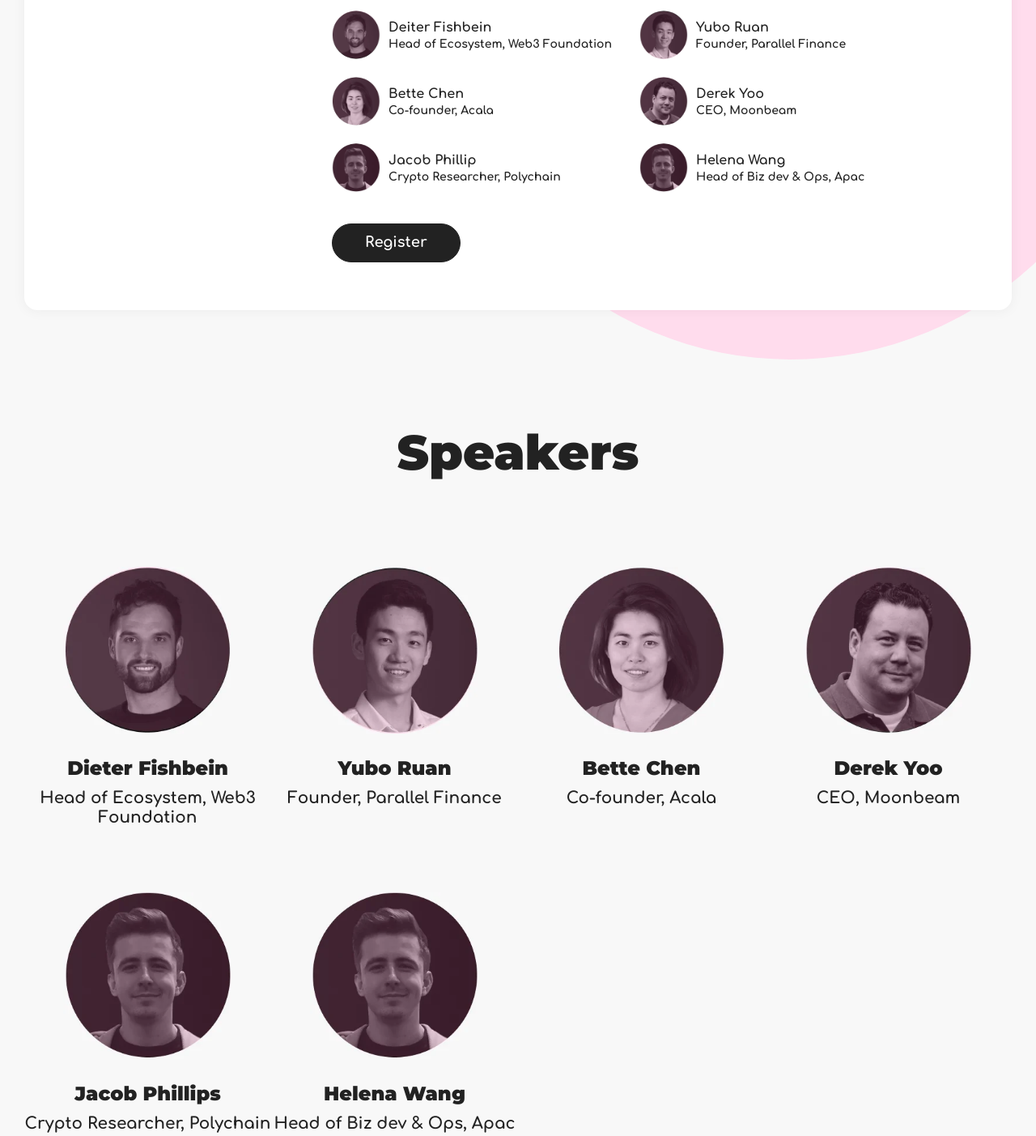
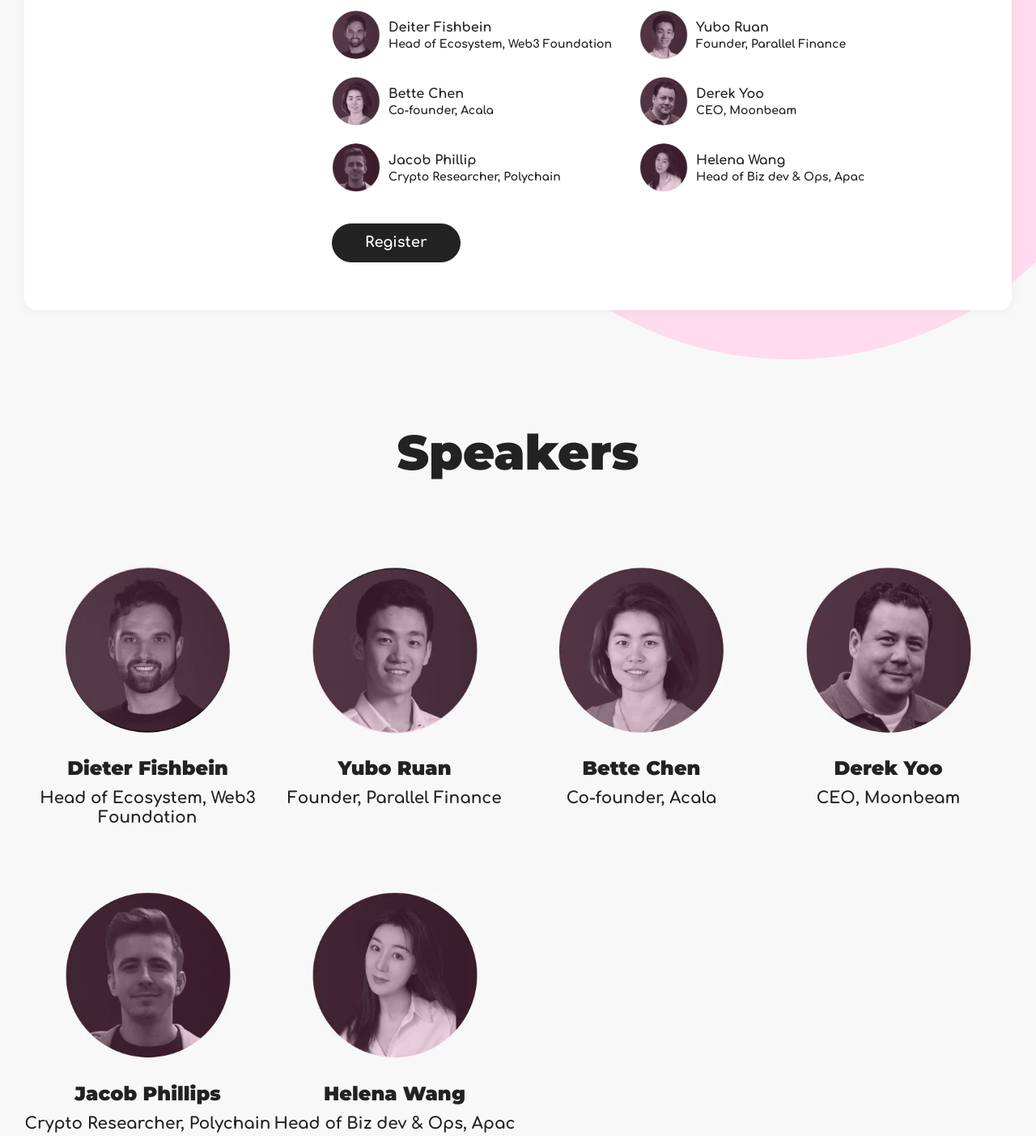
Before and after one commit to parallel-finance/polkadot-defi, a website: page index.html in a window 1280 px wide. Shown: the part 1240-2643 px from the top of the page at 81% size. Drawn offline with Linux system fonts and the light colour scheme.

Commit message:
update helena

```diff
--- a/index.html
+++ b/index.html
@@ -129,7 +129,7 @@
 								<p>Jacob Phillip <small>Crypto Researcher, Polychain</small></p>
 							</li>
 							<li>
-								<img loading="lazy" class="lazyload" data-src="assets/images/gral/speakers/jacob.webp"  width="60" height="60" alt="Helena Wang">
+								<img loading="lazy" class="lazyload" data-src="assets/images/gral/speakers/helena.webp"  width="60" height="60" alt="Helena Wang">
 								<p>Helena Wang<small>Head of Biz dev & Ops, Apac</small></p>
 							</li>
 						</ul>
@@ -190,7 +190,7 @@
 					</div>
 					<div class="member">
 						<div class="member__image">
-							<img loading="lazy" class="lazyload" data-src="assets/images/gral/speakers/jacob.webp"  alt="Jacob Phillips" width="210" height="205">
+							<img loading="lazy" class="lazyload" data-src="assets/images/gral/speakers/helena.webp"  alt="Helena Wang" width="210" height="205">
 						</div>
 						<div class="member__description center">
 							<h4>Helena Wang</h4>
```
